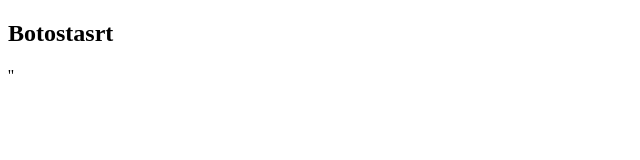
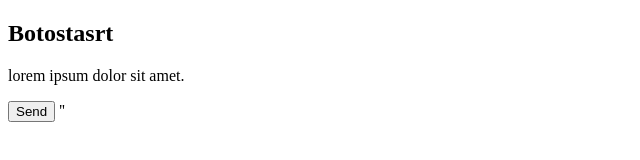
Before and after one commit to aliheydari9882/symmetrical-octo-happiness, a plain HTML site: page index.html in a window 1280 px wide. Shown: the whole page, without its empty margins (0-640 px from the left). Drawn offline with Linux system fonts and the light colour scheme.

Commit message:
a button  added to index.html

```diff
--- a/index.html
+++ b/index.html
@@ -7,6 +7,9 @@
 </head>
 <body>
     <h2>Botostasrt</h2>
-
+    <p>
+        lorem ipsum dolor sit amet.
+    </p>
+    <button>Send</button>
 </body>
 </html>''
```
